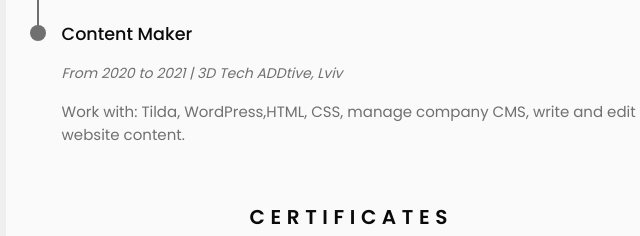
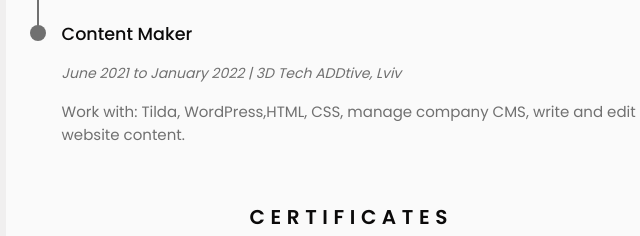
Before and after one commit to oleghabchak/Resume, a website: page index.html in a window 1280 px wide. Shown: the part 300-536 px from the top of the page, 427-1067 px from the left. Drawn offline with nearby package versions, Linux system fonts and the light colour scheme.

Commit message:
Update index.html

```diff
--- a/index.html
+++ b/index.html
@@ -248,7 +248,7 @@
                                 </div>
                                 <div class="experience__data bd-grid">
                                     <h3 class="experience__title">Content Maker</h3>
-                                    <span class="experience__company">From 2020 to 2021 | 3D Tech ADDtive, Lviv</span>
+                                    <span class="experience__company">June 2021 to January 2022 | 3D Tech ADDtive, Lviv</span>
                                     <p class="experiance__description">Work with: Tilda, WordPress,HTML, CSS, manage company CMS, write and edit website content.</p>
                                 </div>
                             </div>
```
